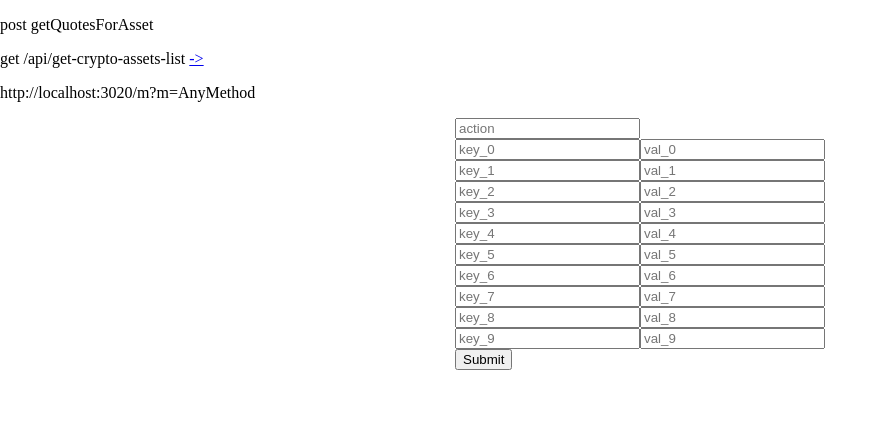
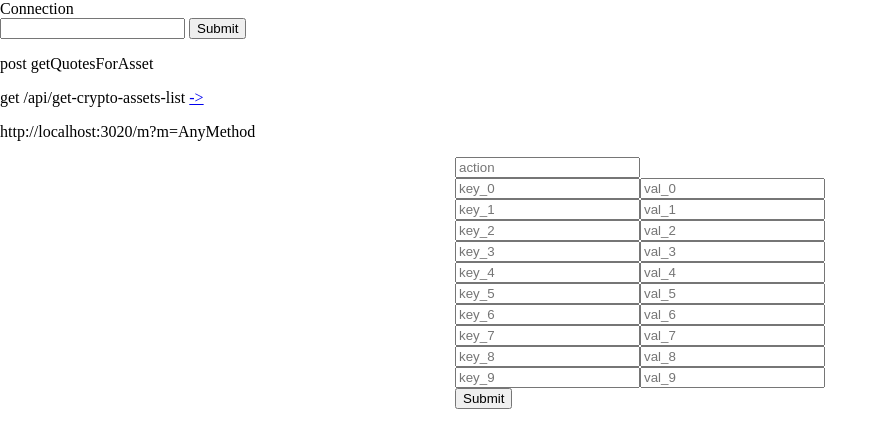
Before and after one commit to Storm8719/invest-node-backend, a website: page views/index.html in a window 1280 px wide. Shown: the whole page, without its empty margins (0-888 px from the left). Drawn offline with nearby package versions, Linux system fonts and the light colour scheme.

Commit message:
Update index.html

```diff
--- a/views/index.html
+++ b/views/index.html
@@ -13,18 +13,57 @@
         display: flex;
         justify-content: center;
     }
+    .connected{
+        color: #009d00;
+    }
 </style>
+
 <body>
+
+<div class="websocket-block">
+    <div id="ws_connection_status">Connection</div>
+
+    <form id="ws_form">
+        <input type="text" name="data" id="send_to_ws">
+        <input type="submit">
+    </form>
+
+
+
+</div>
+
 <div>
     <p>post getQuotesForAsset</p>
     <p>get /api/get-crypto-assets-list <a href="/api/get-crypto-assets-list" target="_blank">-></a></p>
     <p>http://localhost:3020/m?m=AnyMethod</p>
 </div>
+
 <div id="main">
 
 </div>
 
 <script>
+    const ws = new WebSocket('ws://localhost:3020/ws');
+    const wsConnectionStatus = document.getElementById('ws_connection_status')
+    const wsForm = document.getElementById('ws_form')
+    const dataToWsInput = document.getElementById('send_to_ws')
+
+    ws.onopen = () => {
+        wsConnectionStatus.classList.add('connected');
+    }
+    ws.onclose = () => {
+        wsConnectionStatus.classList.remove('connected');
+        console.log(ws);
+    }
+    ws.onmessage = (message) => {
+        console.log(message)
+    }
+
+
+    wsForm.onsubmit = (ev) => {
+        ev.preventDefault()
+        ws.send(dataToWsInput.value)
+    }
 
 
     async function sendPostData(dataObject){
```
